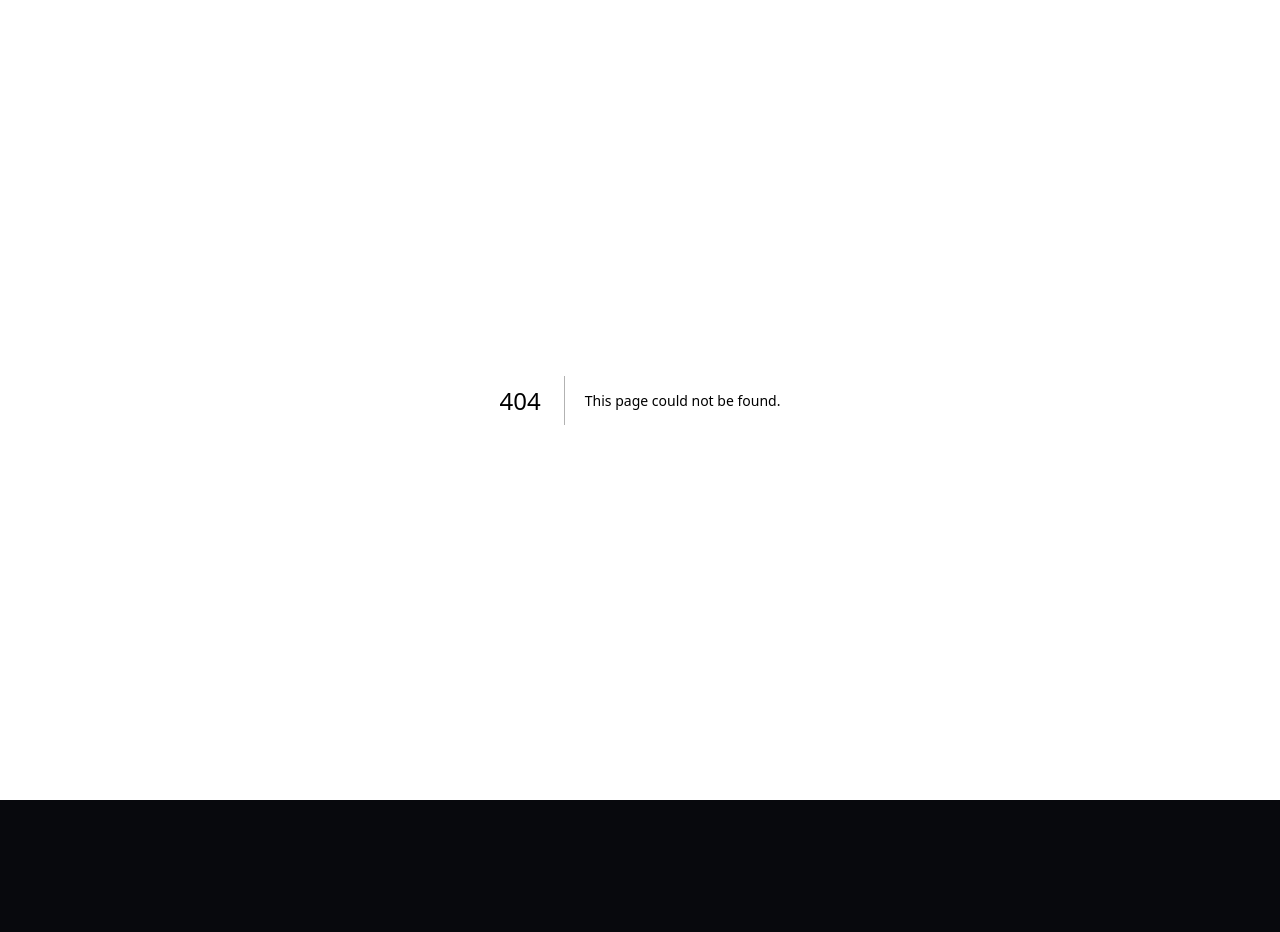
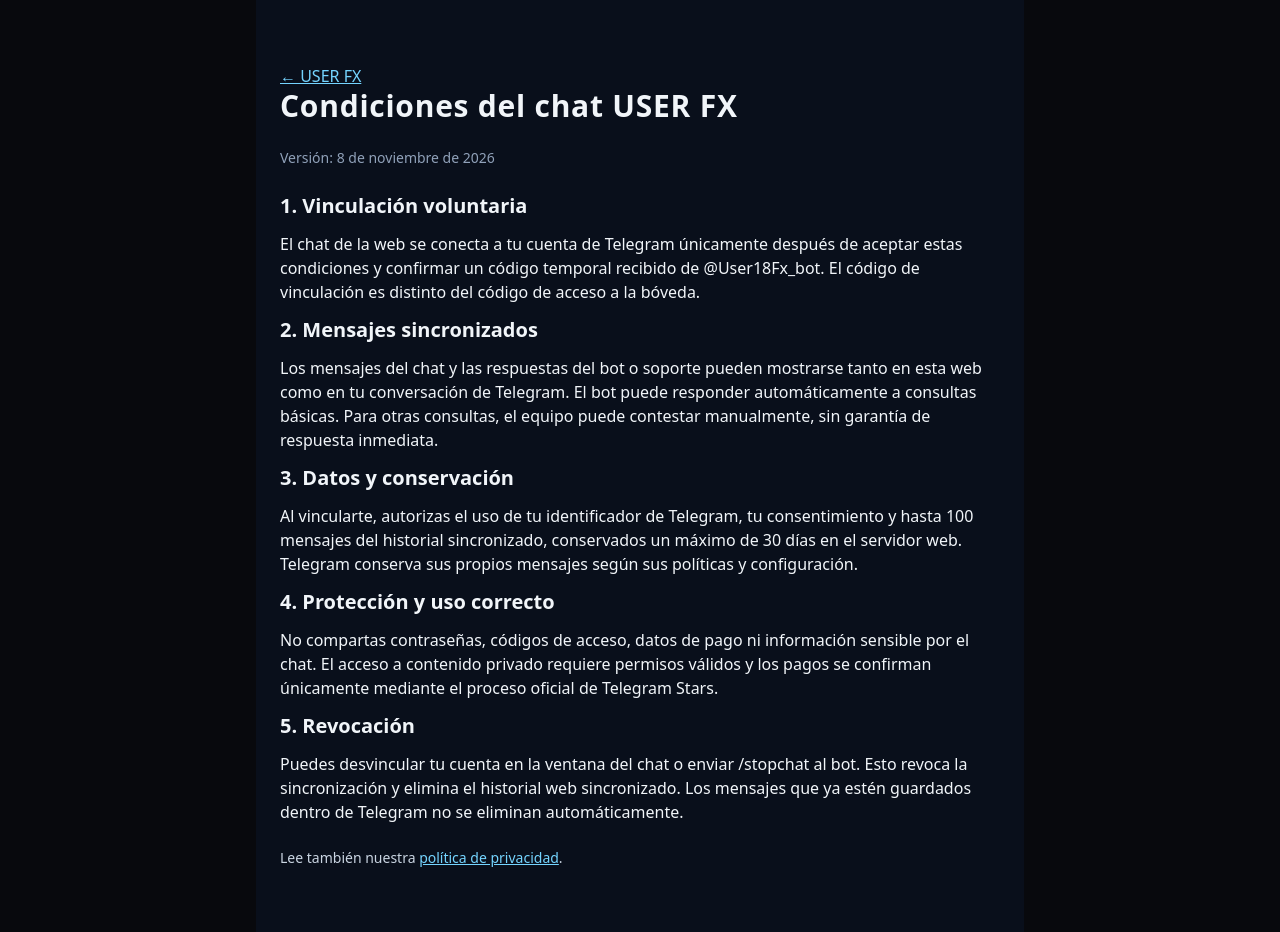
Before and after one commit to usuario18fx/userfx-web, a Next.js app: page /chat-terms in a window 1280 px wide. Before the commit this address had no page. Before the commit the page ends 800 px from the top, so only its background shows below. Built offline with nearby package versions, Linux system fonts and the light colour scheme; a web font is replaced by a local one.

Commit message:
docs(chat): publish clear consent and retention terms

```diff
--- /dev/null
+++ b/app/chat-terms/page.tsx
@@ -0,0 +1,29 @@
+import type { Metadata } from "next";
+
+export const metadata: Metadata = {
+  title: "Condiciones del chat · USER FX",
+  description: "Consentimiento y sincronización del chat web USER FX con Telegram.",
+};
+
+export default function ChatTerms() {
+  return (
+    <main className="mx-auto min-h-svh max-w-3xl space-y-6 px-6 py-16 text-slate-100" style={{ background: "#090f1b" }}>
+      <a className="text-sky-300 underline" href="/">← USER FX</a>
+      <h1 className="text-3xl font-semibold tracking-wide">Condiciones del chat USER FX</h1>
+      <p className="text-sm text-slate-400">Versión: 8 de noviembre de 2026</p>
+      <section className="space-y-3">
+        <h2 className="text-xl font-semibold">1. Vinculación voluntaria</h2>
+        <p>El chat de la web se conecta a tu cuenta de Telegram únicamente después de aceptar estas condiciones y confirmar un código temporal recibido de @User18Fx_bot. El código de vinculación es distinto del código de acceso a la bóveda.</p>
+        <h2 className="text-xl font-semibold">2. Mensajes sincronizados</h2>
+        <p>Los mensajes del chat y las respuestas del bot o soporte pueden mostrarse tanto en esta web como en tu conversación de Telegram. El bot puede responder automáticamente a consultas básicas. Para otras consultas, el equipo puede contestar manualmente, sin garantía de respuesta inmediata.</p>
+        <h2 className="text-xl font-semibold">3. Datos y conservación</h2>
+        <p>Al vincularte, autorizas el uso de tu identificador de Telegram, tu consentimiento y hasta 100 mensajes del historial sincronizado, conservados un máximo de 30 días en el servidor web. Telegram conserva sus propios mensajes según sus políticas y configuración.</p>
+        <h2 className="text-xl font-semibold">4. Protección y uso correcto</h2>
+        <p>No compartas contraseñas, códigos de acceso, datos de pago ni información sensible por el chat. El acceso a contenido privado requiere permisos válidos y los pagos se confirman únicamente mediante el proceso oficial de Telegram Stars.</p>
+        <h2 className="text-xl font-semibold">5. Revocación</h2>
+        <p>Puedes desvincular tu cuenta en la ventana del chat o enviar /stopchat al bot. Esto revoca la sincronización y elimina el historial web sincronizado. Los mensajes que ya estén guardados dentro de Telegram no se eliminan automáticamente.</p>
+      </section>
+      <p className="text-sm text-slate-300">Lee también nuestra <a href="/privacy" className="text-sky-300 underline">política de privacidad</a>.</p>
+    </main>
+  );
+}
```
